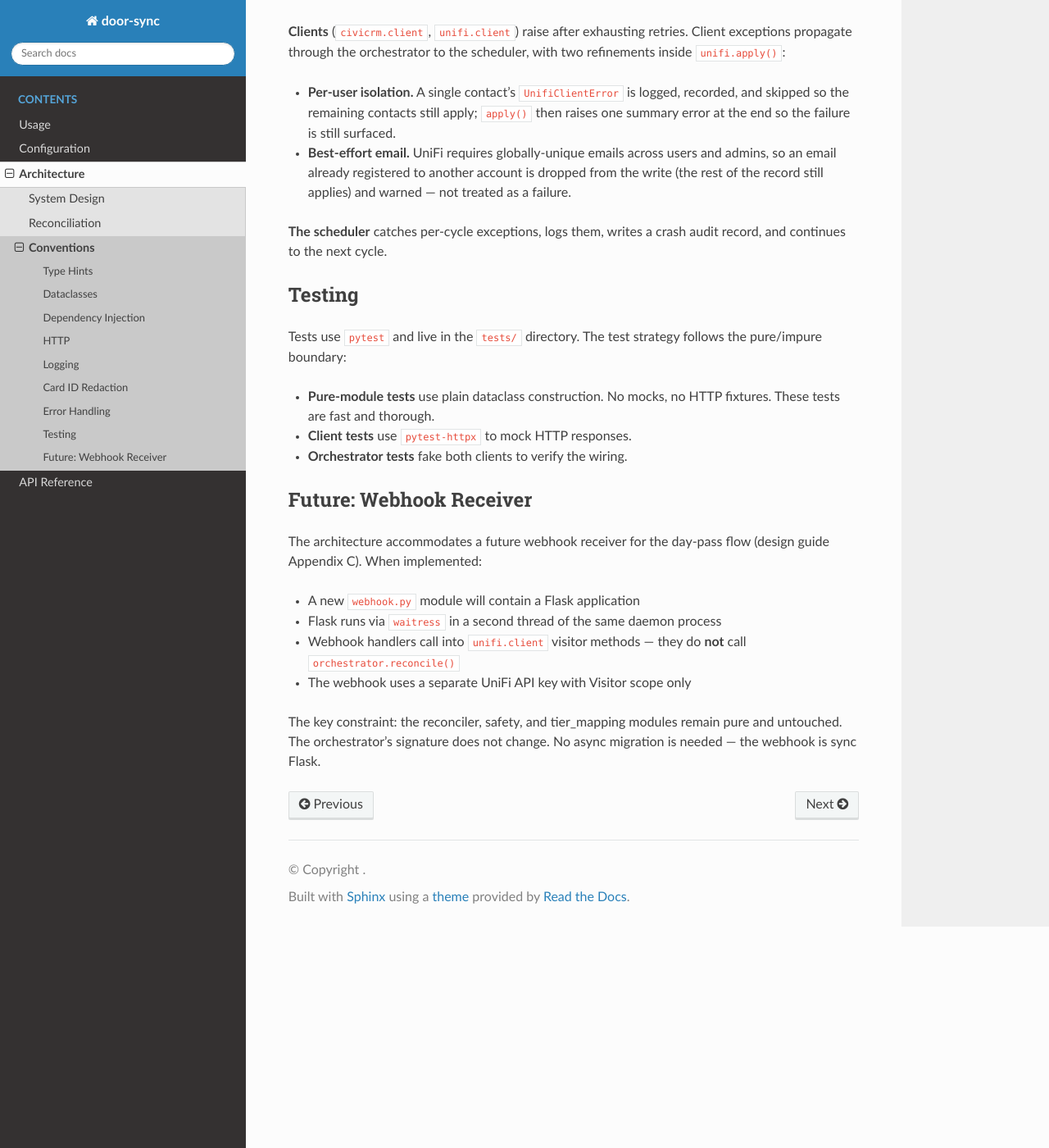
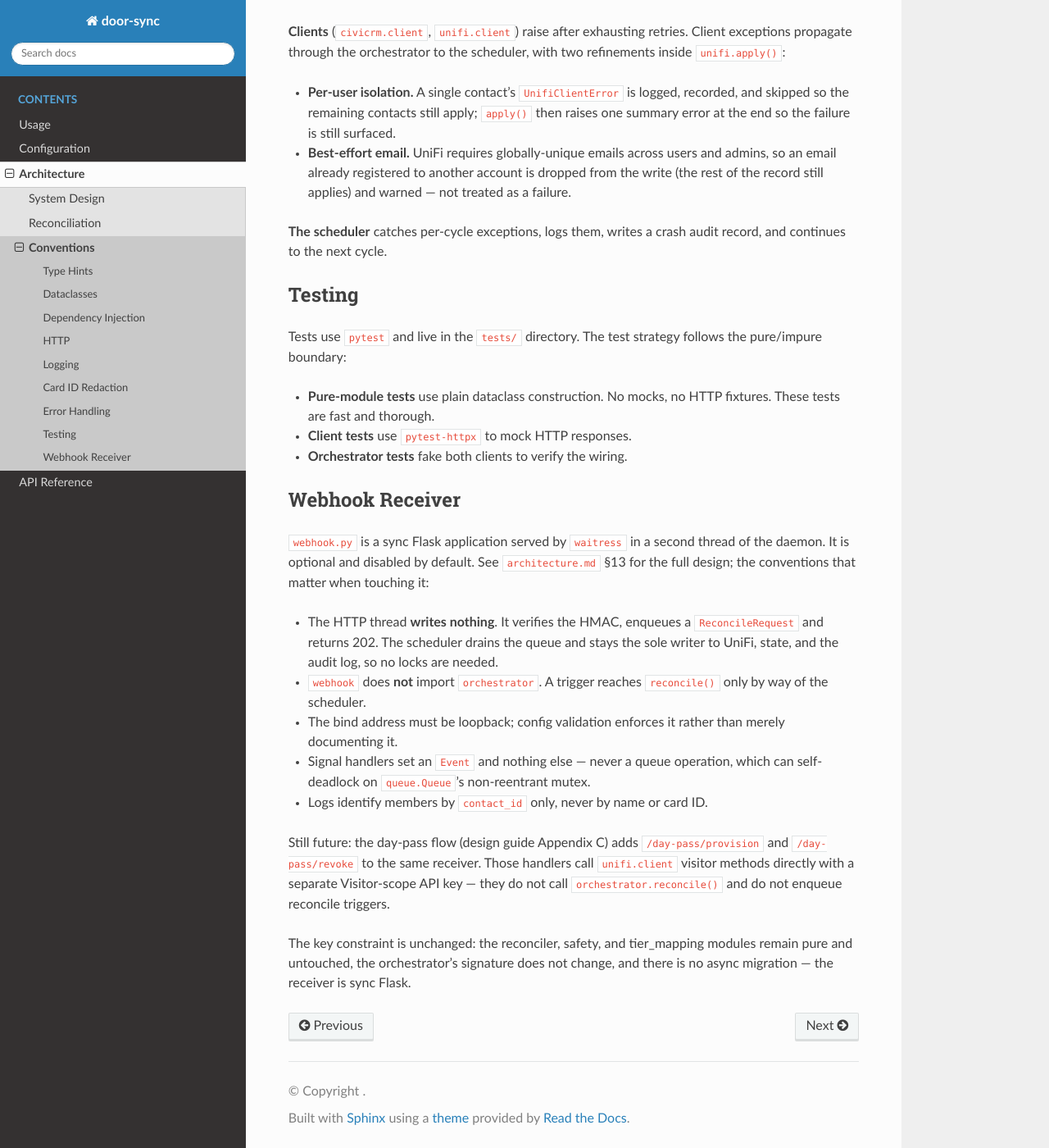
Before and after one commit to TechValleyCenterOfGravity/door-sync, a Sphinx documentation site: the page built from docs/architecture/conventions.rst, in a window 1280 px wide and 1400 px high, scrolled down 1716 px. Shown: the whole window at 82% size. Built offline with Sphinx 7.4.7 and the Read the Docs theme 3.1.0, drawn with Linux system fonts in a browser that asks for light colours.

Commit message:
docs(architecture): describe the webhook as shipped, not as future work
Resolves the open item from review: docs/architecture.md contradicted both
itself and the code, and CLAUDE.md calls it authoritative.

The contradiction was real. §13 "Future evolution" said "the webhook does not
'speed up' the scheduler", while §11's invariant had always listed a webhook
"trigger immediate sync" entry point into the same reconcile(). §13 was
written when the only anticipated receiver was the Appendix C day pass flow,
which does not reconcile members at all -- so its constraint was about that
flow, not about a CiviCRM membership trigger. The shipped design follows §11.
§13.1 now says so explicitly rather than leaving the two statements to
contradict each other.

docs/architecture.md:
- §13 split into 13.1 (shipped: CiviCRM-triggered reconciles) and 13.2 (still
  future: Appendix C day pass). 13.1 documents what actually landed -- the
  enqueue-only HTTP thread, the scheduler as sole writer, HMAC + freshness
  window, enforced loopback bind, debounce/coalesce, and full-reconcile
  semantics.
- "What must not change" rewritten around the invariants the design actually
  relies on: pure modules untouched, reconcile() signature unchanged, single
  writer, loopback enforced, signal handlers that only set an Event, no async.
- §4 dependency table: webhook depends on config + models, NOT orchestrator or
  unifi.client -- it enqueues rather than calling reconcile() itself.
- §4 layering note, §3 async rationale, §11 invariant and the module tree all
  updated to match.
- 13.2 notes that day-pass handlers write to UniFi directly and are therefore
  the one relaxation of the single-writer rule, with the boundary spelled out.

docs/architecture/conventions.rst: "Future: Webhook Receiver" -> the shipped
conventions (writes nothing, does not import orchestrator, loopback enforced,
signal handlers touch no queue, contact_id-only logging), with the day-pass
flow kept as future.

CLAUDE.md: the strict-layering rule said nothing imports orchestrator except
scheduler and "(future) webhook". webhook does not import it and will not --
day-pass handlers call unifi.client directly. Status line now lists the
receiver among the merged components.

Sphinx builds clean with -W; 404 tests pass; ruff and pyrefly clean.

Co-Authored-By: Claude Opus 5 (1M context) <noreply@anthropic.com>
Claude-Session: https://claude.ai/code/session_01XGmmSuKVMAwAXzvjjigpLv

```diff
--- a/docs/architecture/conventions.rst
+++ b/docs/architecture/conventions.rst
@@ -113,18 +113,31 @@ follows the pure/impure boundary:
 - **Orchestrator tests** fake both clients to verify the wiring.
 
 
-Future: Webhook Receiver
-------------------------
+Webhook Receiver
+----------------
 
-The architecture accommodates a future webhook receiver for the day-pass flow
-(design guide Appendix C). When implemented:
+``webhook.py`` is a sync Flask application served by ``waitress`` in a second
+thread of the daemon. It is optional and disabled by default. See
+``architecture.md`` §13 for the full design; the conventions that matter when
+touching it:
 
-- A new ``webhook.py`` module will contain a Flask application
-- Flask runs via ``waitress`` in a second thread of the same daemon process
-- Webhook handlers call into ``unifi.client`` visitor methods — they do **not**
-  call ``orchestrator.reconcile()``
-- The webhook uses a separate UniFi API key with Visitor scope only
+- The HTTP thread **writes nothing**. It verifies the HMAC, enqueues a
+  ``ReconcileRequest`` and returns 202. The scheduler drains the queue and stays
+  the sole writer to UniFi, state, and the audit log, so no locks are needed.
+- ``webhook`` does **not** import ``orchestrator``. A trigger reaches
+  ``reconcile()`` only by way of the scheduler.
+- The bind address must be loopback; config validation enforces it rather than
+  merely documenting it.
+- Signal handlers set an ``Event`` and nothing else — never a queue operation,
+  which can self-deadlock on ``queue.Queue``'s non-reentrant mutex.
+- Logs identify members by ``contact_id`` only, never by name or card ID.
 
-The key constraint: the reconciler, safety, and tier_mapping modules remain
-pure and untouched. The orchestrator's signature does not change. No async
-migration is needed — the webhook is sync Flask.
+Still future: the day-pass flow (design guide Appendix C) adds
+``/day-pass/provision`` and ``/day-pass/revoke`` to the same receiver. Those
+handlers call ``unifi.client`` visitor methods directly with a separate
+Visitor-scope API key — they do not call ``orchestrator.reconcile()`` and do not
+enqueue reconcile triggers.
+
+The key constraint is unchanged: the reconciler, safety, and tier_mapping
+modules remain pure and untouched, the orchestrator's signature does not change,
+and there is no async migration — the receiver is sync Flask.
```
Also changed, not shown: CLAUDE.md (+2 -2 lines), docs/architecture.md (+38 -19 lines).
